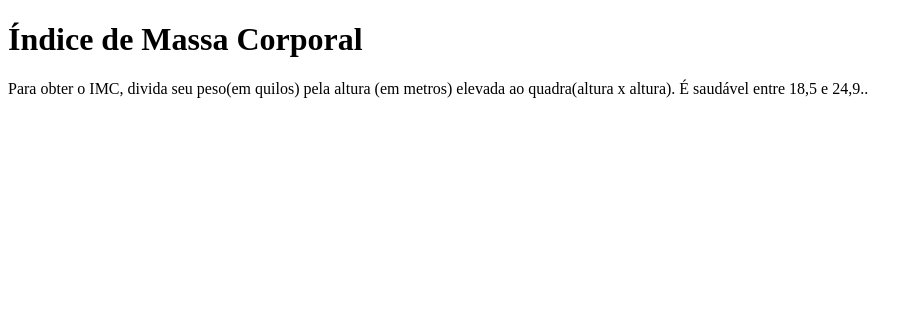
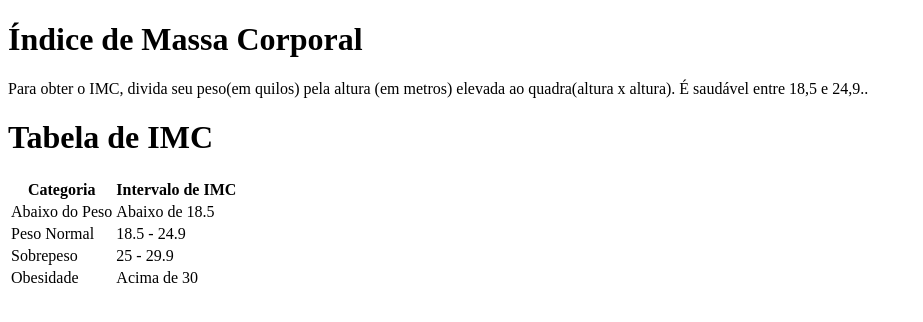
Before and after one commit to LuisH-Brito/CalculadoraIMC, a plain HTML site: page index.html in a window 1280 px wide. Shown: the whole page, without its empty margins (0-923 px from the left). Drawn offline with Linux system fonts and the light colour scheme.

Commit message:
feat: Adicionando a tabela IMC. ref #3

```diff
--- a/index.html
+++ b/index.html
@@ -6,5 +6,19 @@
 <body>
     <h1>Índice de Massa Corporal</h1>
     <p>Para obter o IMC, divida seu peso(em quilos) pela altura (em metros) elevada ao quadra(altura x altura). É saudável entre 18,5 e 24,9..</p>
+    <h1>Tabela de IMC</h1>
+    <table>
+            <tr>
+                <th>Categoria</th><th>Intervalo de IMC</th>
+            </tr><tr>
+                <td>Abaixo do Peso</td><td>Abaixo de 18.5</td>
+            </tr> <tr>
+                <td>Peso Normal</td><td>18.5 - 24.9</td>
+            </tr><tr>
+                <td>Sobrepeso</td><td>25 - 29.9</td>
+            </tr><tr>
+                <td>Obesidade</td><td>Acima de 30</td>
+            </tr>
+    </table>
 </body>
 </html>
```
Also changed, not shown: 1 other file.
